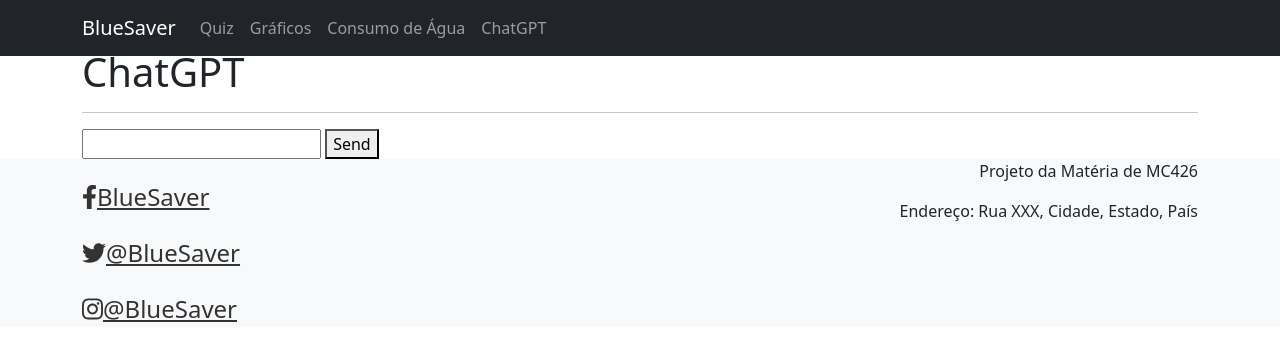
After one commit to Sergio-Daniel-Pires/BlueSaver, a Flask app: page /chatgpt/ in a window 1280 px wide. The commit adds this page. Shown: the top 361 px of the page. Run offline with Flask 3, Linux system fonts and the light colour scheme; parts of the project's set-up code (start-up, migrations or seed data) failed here and were passed over.

Commit message:
Adiciona chatGPT mockado

```diff
--- a/app.py
+++ b/app.py
@@ -24,6 +24,10 @@ def create_app(config_name: str = None):
     from views.calculadora import calculadora_bp
     app.register_blueprint(calculadora_bp, url_prefix='/calculadora')
 
+    # Responder dúvidas sobre água usando IA generativa
+    from views.questionsia import chatgpt_bp
+    app.register_blueprint(chatgpt_bp, url_prefix='/chatgpt')
+
     # Configuracao Flask
     app.config.from_object(config[config_name])
 
--- /dev/null
+++ b/static/chatgpt.js
@@ -0,0 +1,31 @@
+// Função para mandar mensagem e receber resposta
+function sendMessage() {
+    // Pegar input do usuário
+    const userInput = $('#user-input').val();
+    // Limpar campo de input
+    $('#user-input').val('');
+
+    // Mostrar pergunta digitada
+    $('#chat-log').append(`<p><strong>Você:</strong> ${userInput}</p>`);
+
+    // Fazer requisição para a API do chatGPT através do backend
+    const myDict = {};
+    myDict["Pergunta"] = "dwsdw";
+
+    $.ajax({
+        url: '/chatgpt/responder',
+        type: 'POST',
+        headers: {
+        'Content-Type': 'application/json'
+    //    'Authorization': 'Bearer YOUR_API_KEY'
+        },
+        data: JSON.stringify({ input: userInput }),
+        //data: { input: userInput },
+        //data: myDict,
+        success: function(responseData) {
+        const generatedResponse = responseData["Resposta"];
+        // Mostrar resposta gerada
+        $('#chat-log').append(`<p><strong>ChatGPT:</strong> ${generatedResponse}</p>`);
+        }
+    });
+    }
--- a/templates/base.html
+++ b/templates/base.html
@@ -21,6 +21,9 @@
                     <li class="nav-item">
                         <a class="nav-link" href="/calculadora">Consumo de Água</a>
                     </li>
+                    <li class="nav-item">
+                        <a class="nav-link" href="/chatgpt">ChatGPT</a>
+                    </li>
                 </ul>
             </div>
         </div>
--- /dev/null
+++ b/templates/chatgpt.html
@@ -0,0 +1,15 @@
+{% extends "base.html" %}
+
+{% block content %}
+    <script type="text/javascript" src="{{ url_for('static', filename='chatgpt.js') }}"></script>
+    <script src="https://ajax.googleapis.com/ajax/libs/jquery/3.6.0/jquery.min.js"></script>
+    <h1>ChatGPT</h1>
+    <hr>
+
+    <div id="chat-container">
+        <div id="chat-log"></div>
+        <input type="text" id="user-input" />
+        <button onclick="sendMessage()">Send</button>
+    </div>
+
+{% endblock %}
--- /dev/null
+++ b/views/questionsia.py
@@ -0,0 +1,39 @@
+from flask import render_template, make_response, Blueprint, request, jsonify
+import os, openai
+
+chatgpt_bp = Blueprint('chatGPT', __name__)
+
+@chatgpt_bp.route('/')
+def calculator_page():
+    return make_response(render_template('chatgpt.html'), 200)
+
+@chatgpt_bp.route('/responder', methods=['POST'])
+def answer_chatgpt():
+    """
+    Essa função deve receber a perguntas do quiz e devolver o resultado do chatGPT
+    """
+    openai_key = os.environ["OPENAI_API_KEY"]
+    model_engine = "text-davinci-003"
+    prompt = """
+    Você é um especialista global no uso de água, seja nas suas diferentes áreas, tanto na indústria, agricultura quanto no uso domético.
+    Não responsa perguntas que não estão relacionadas com água e nesses casos responda sempre a seguinte mensagem:
+    Por favor, faça uma pergunta sobre a água.
+
+    """
+    print(dict(request.form).get("input", None))
+    """
+    prompt += request.form["data"]
+
+    completion = openai.Completion.create(
+        engine=model_engine,
+        prompt=prompt,
+        max_tokens=1024,
+        n=1,
+        stop=None,
+        temperature=0
+    )
+
+    response = completion.choices[0].text
+    """
+
+    return jsonify({"Resposta": "ddjjk"})
```
